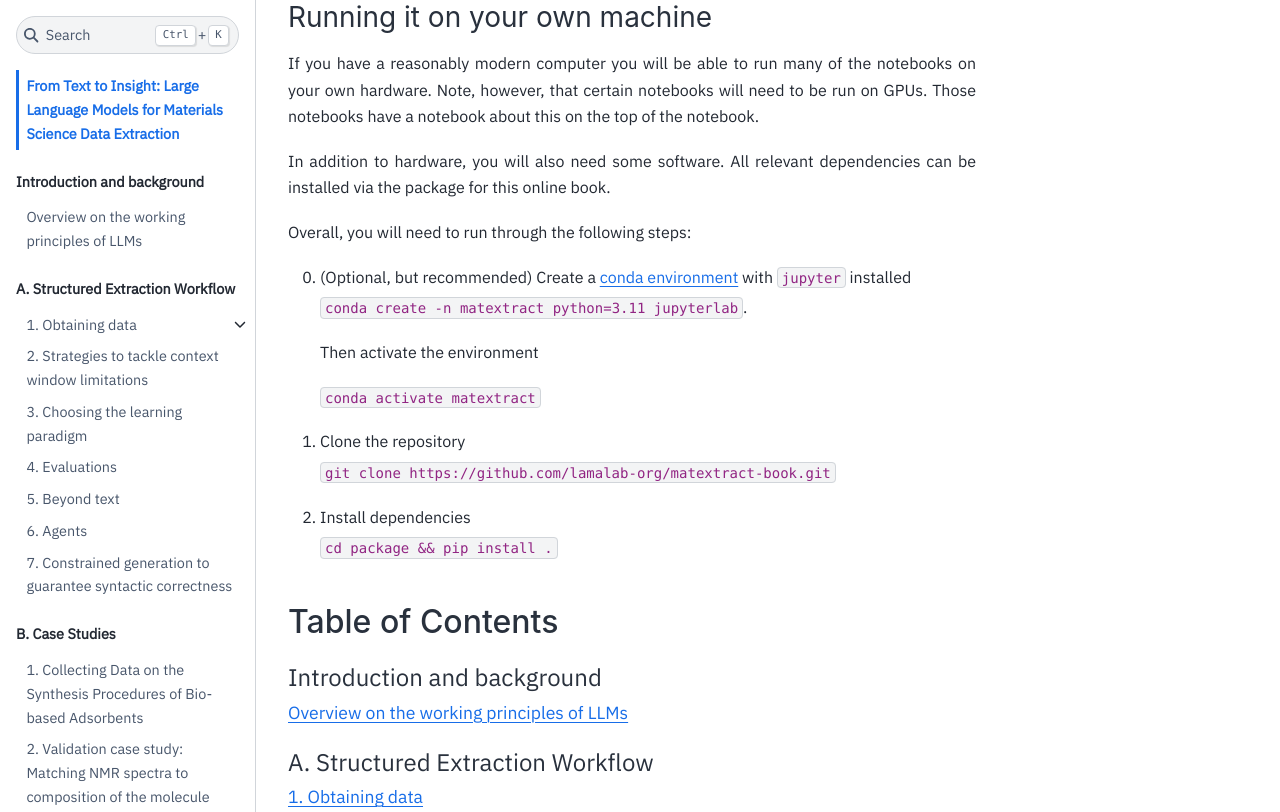
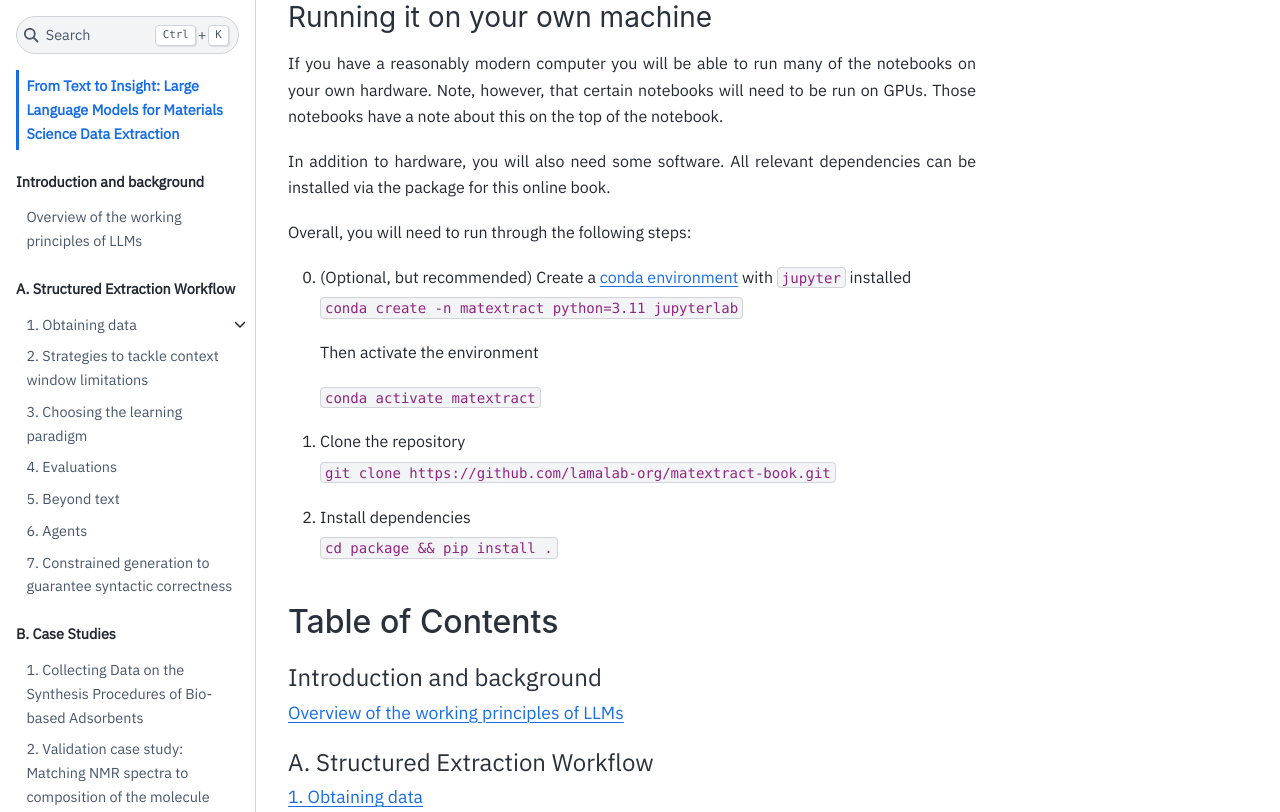
Before and after one commit to lamalab-org/matextract-book, a Jupyter Book: the page built from index.md, in a window 1280 px wide and 1400 px high, scrolled down 373 px. Shown: the part 207-1019 px from the top of the window. Built offline with Jupyter Book 1.0.4 settings and Sphinx 7.4.7 and the Sphinx Book theme 1.1.4, drawn with Linux system fonts in a browser that asks for light colours; pages that are not in the unit, such as notebooks, are missing from menus; comment, search, counter and statistics services are not loaded; some of the changed text lies outside the part shown.

Commit message:
small changes

````diff
--- a/content/background/resources_LLMs.md
+++ b/content/background/resources_LLMs.md
@@ -1,4 +1,4 @@
-# Overview on the working principles of LLMs
+# Overview of the working principles of LLMs
 
 In this notebook, we have compiled a list of valuable resources to help you understand how Large Language Models (LLMs) work. Here, you will find accessible explanations of the fundamental principles behind these models.
 
@@ -37,11 +37,11 @@
 
     Here, Brendan Bycroft shows an impressive interactive visualization of the LLM algorithm behind some of OpenAI GPT models, allowing you to see the entire process in action.
 
-🎥 You can also find a clear explanation of Transformers in the video *[The Transformer Architecture](https://www.youtube.com/watch?v=tstbZXNCfLY)* by Sebastian Raschka.
+🎥 You can also find a clear explanation of Transformers in the video [The Transformer Architecture](https://www.youtube.com/watch?v=tstbZXNCfLY) by Sebastian Raschka.
 
 ### Attention
 
-The concept of "attention" in deep learning emerged from the need to improve recurrent neural networks (RNNs) for handling longer sequences. Working word-by-word is not effective. To overcome this issue, attention mechanisms were introduced to give access to all sequence elements at each time step. The key is to select and determine which words are most important in a specific context. The transformer architecture uses an autonomous self-attenuation mechanism that solves the problem of accessing the entire sequence in constant time. To understand the attention mechanisms, you can explore the resources shown below. *(Figure - Computing the attention scores to weigh the importance of different elements in an input sequence. Source: ["Self-attention from scratch"](https://sebastianraschka.com/blog/2023/self-attention-from-scratch.html) post by S. Raschka)*
+The concept of "attention" in deep learning emerged from the need to improve recurrent neural networks (RNNs) for handling longer sequences. Working word-by-word is not effective. To overcome this issue, attention mechanisms were introduced to give access to all sequence elements at each time step. The key is to select and determine which words are most important in a specific context. The transformer architecture uses an autonomous self-attenuation mechanism that solves the problem of accessing the entire sequence in constant time. To understand the attention mechanisms, you can explore the resources shown below. *(Figure - Computing the attention scores to weigh the importance of different elements in an input sequence. Source: ["Understanding and Coding the Self-Attention Mechanism of Large Language Models From Scratch"](https://sebastianraschka.com/blog/2023/self-attention-from-scratch.html) post by S. Raschka)*
 
 ```{figure} ./attention-scores.png
 :width: 450px
--- a/index.md
+++ b/index.md
@@ -12,7 +12,7 @@
 
 ### Running it on your own machine
 If you have a reasonably modern computer you will be able to run many of the notebooks on your own hardware.
-Note, however, that certain notebooks will need to be run on GPUs. Those notebooks have a notebook about this on the top of the notebook.
+Note, however, that certain notebooks will need to be run on GPUs. Those notebooks have a note about this on the top of the notebook.
 
 In addition to hardware, you will also need some software. All relevant dependencies can be installed via the package for this online book.
 
@@ -20,7 +20,7 @@
 
 0. (Optional, but recommended) Create a [conda environment](https://docs.anaconda.com/miniconda/) with `jupyter` installed
 
-   `conda create -n matextract python=3.11 jupyterlab`.
+   `conda create -n matextract python=3.11 jupyterlab`
 
    Then activate the environment
 
````
Also changed, not shown: content/NMR_composition_matching/NMR_comp_matching.ipynb, content/beyond_text/beyond_images.ipynb, content/biomass_case/biomass_case.ipynb, content/constrained_decoding/index.ipynb, content/context_window/Dealing_with_context_window.ipynb, content/document_parsing_and_cleaning/parsing.ipynb, content/evaluations/evaluations.ipynb, content/finetune/choosing_paradigm.ipynb, content/obtaining_data/annotation.ipynb, content/obtaining_data/crossref_search.ipynb, content/obtaining_data/data_mining.ipynb, content/reaction_case/reaction.ipynb.
